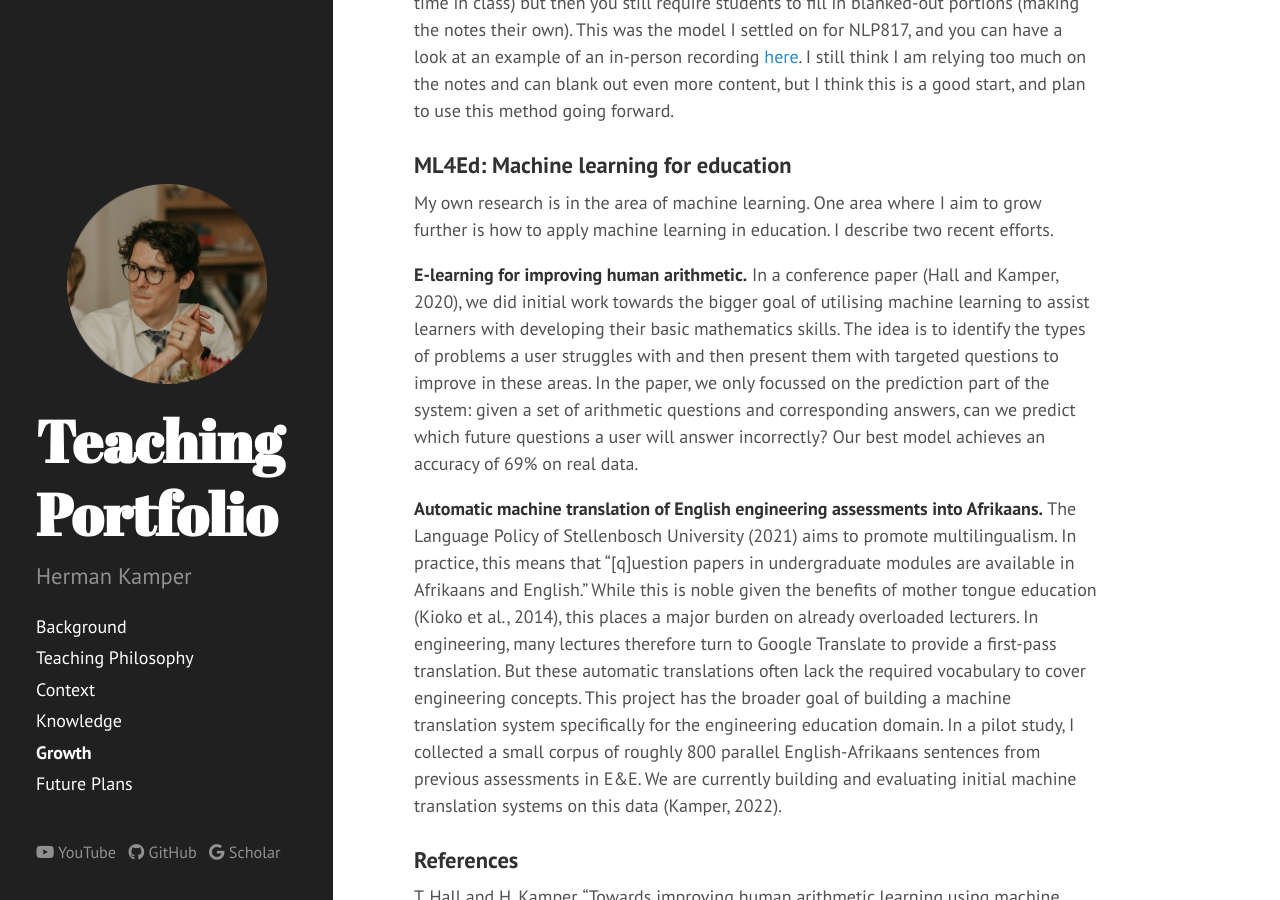
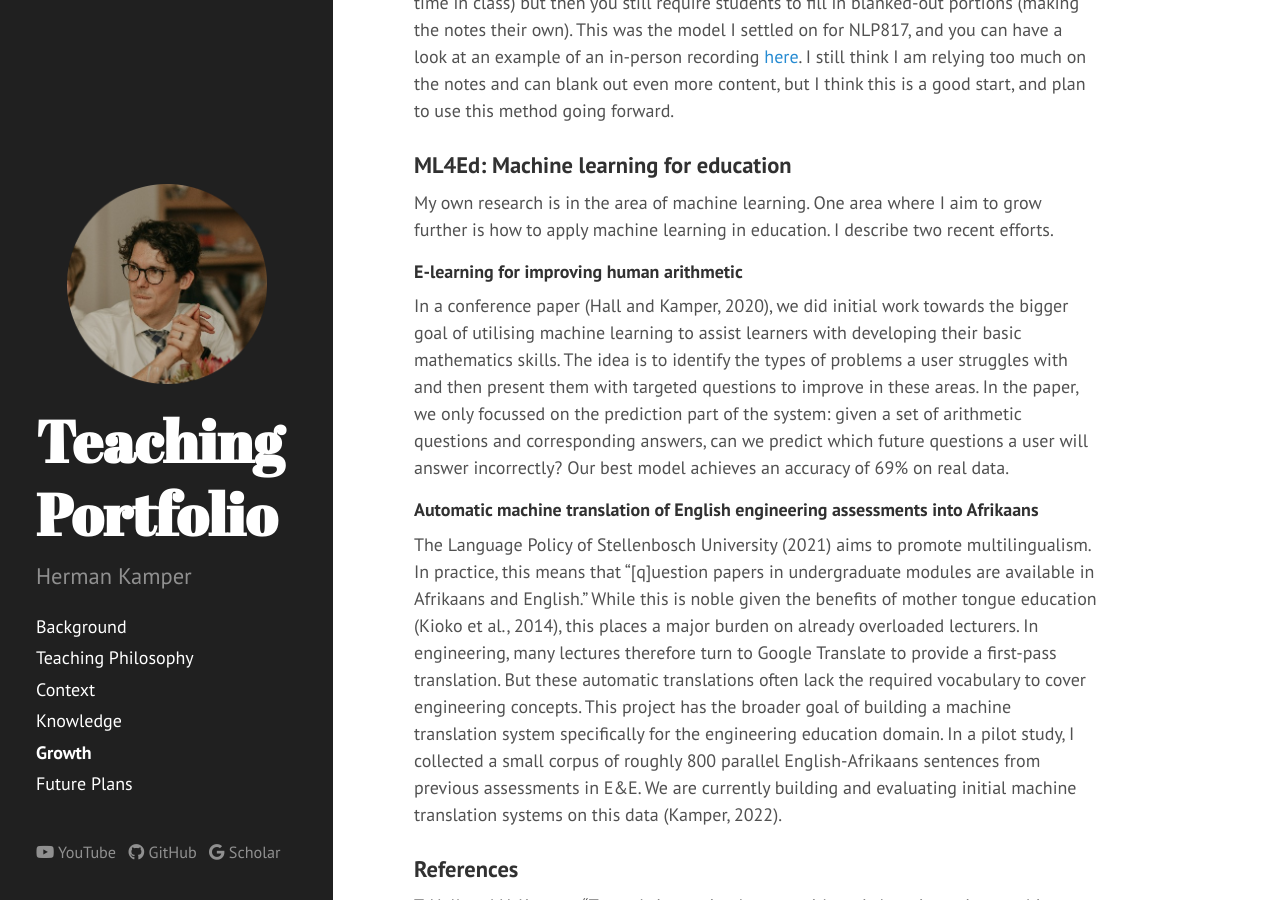
Before and after one commit to kamperh/teaching_portfolio, a Jekyll site: the page built from growth.md, in a window 1280 px wide and 900 px high, scrolled down 3580 px. Built offline with Jekyll 4.4.1, drawn with Linux system fonts in a browser that asks for light colours; nearby versions of some CDN libraries.

Commit message:
Update growth.md

```diff
--- a/growth.md
+++ b/growth.md
@@ -50,9 +50,13 @@ At the beginning of 2022 I had to develop the new NLP817 course. This was also t
 
 My own research is in the area of machine learning. One area where I aim to grow further is how to apply machine learning in education. I describe two recent efforts.
 
-**E-learning for improving human arithmetic.** In a conference paper (Hall and Kamper, 2020), we did initial work towards the bigger goal of utilising machine learning to assist learners with developing their basic mathematics skills. The idea is to identify the types of problems a user struggles with and then present them with targeted questions to improve in these areas. In the paper, we only focussed on the prediction part of the  system: given a set of arithmetic questions and corresponding answers, can we predict which future questions a user will answer incorrectly? Our best model achieves an accuracy of 69% on real data.
+#### E-learning for improving human arithmetic
 
-**Automatic machine translation of English engineering assessments into Afrikaans.** The Language Policy of Stellenbosch University (2021) aims to promote multilingualism. In practice, this means that "[q]uestion papers in undergraduate modules are available in Afrikaans and English." While this is noble given the benefits of mother tongue education (Kioko et al., 2014), this places a major burden on already overloaded lecturers. In engineering, many lectures therefore turn to Google Translate to provide a first-pass translation. But these automatic translations often lack the required vocabulary to cover engineering concepts. This project has the broader goal of building a machine translation system specifically for the engineering education domain. In a pilot study, I collected a small corpus of roughly 800 parallel English-Afrikaans sentences from previous assessments in E&E. We are currently building and evaluating initial machine translation systems on this data (Kamper, 2022).
+In a conference paper (Hall and Kamper, 2020), we did initial work towards the bigger goal of utilising machine learning to assist learners with developing their basic mathematics skills. The idea is to identify the types of problems a user struggles with and then present them with targeted questions to improve in these areas. In the paper, we only focussed on the prediction part of the  system: given a set of arithmetic questions and corresponding answers, can we predict which future questions a user will answer incorrectly? Our best model achieves an accuracy of 69% on real data.
+
+#### Automatic machine translation of English engineering assessments into Afrikaans
+
+The Language Policy of Stellenbosch University (2021) aims to promote multilingualism. In practice, this means that "[q]uestion papers in undergraduate modules are available in Afrikaans and English." While this is noble given the benefits of mother tongue education (Kioko et al., 2014), this places a major burden on already overloaded lecturers. In engineering, many lectures therefore turn to Google Translate to provide a first-pass translation. But these automatic translations often lack the required vocabulary to cover engineering concepts. This project has the broader goal of building a machine translation system specifically for the engineering education domain. In a pilot study, I collected a small corpus of roughly 800 parallel English-Afrikaans sentences from previous assessments in E&E. We are currently building and evaluating initial machine translation systems on this data (Kamper, 2022).
 
 ### References
 
```
